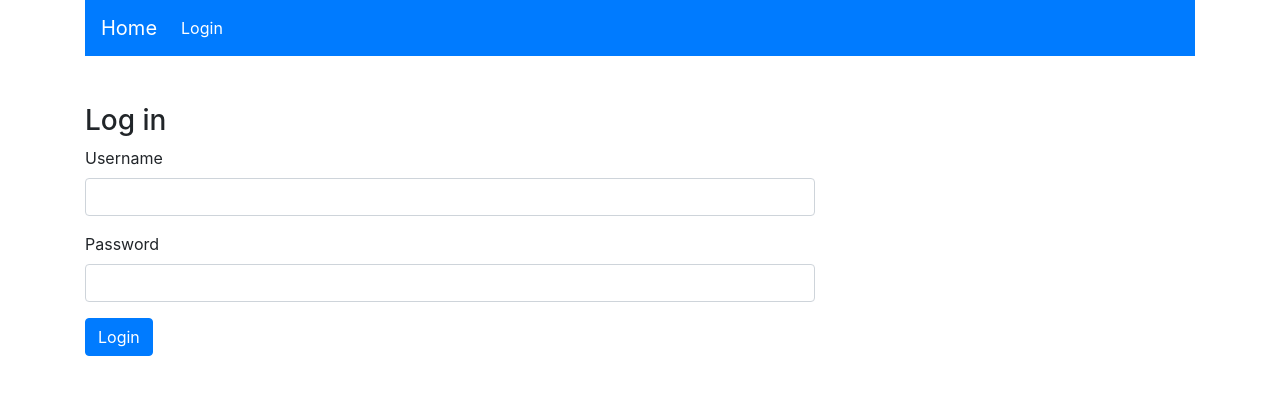
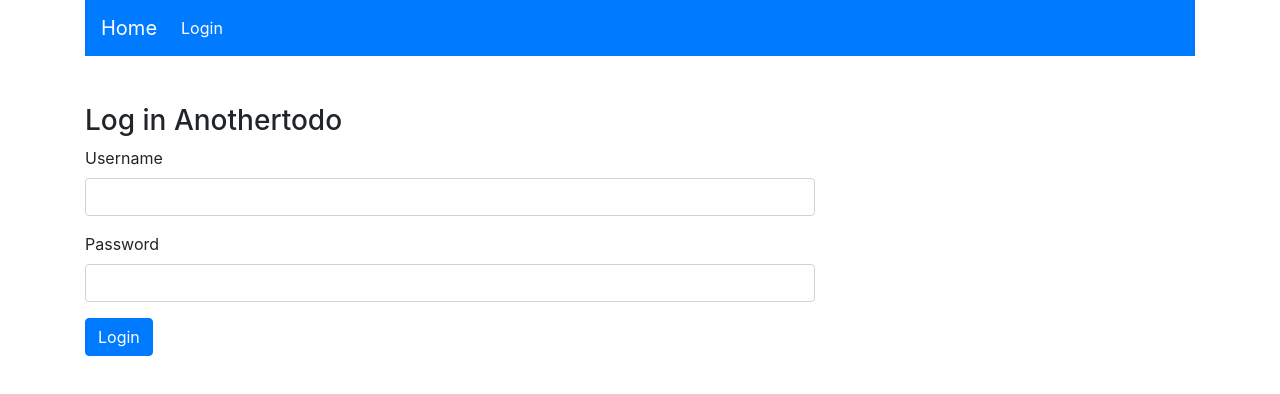
Before and after one commit to Omwakwe/anothertodo-fe, an Angular app: page /login in a window 1280 px wide. Shown: the top 394 px of the page. Built offline with nearby package versions, Linux system fonts and the light colour scheme.

Commit message:
change the login page

```diff
--- a/src/app/components/login/login.component.html
+++ b/src/app/components/login/login.component.html
@@ -1,6 +1,6 @@
 <div class="row mt-5">
   <div class="col-md-8">
-    <h3 class="center">Log in</h3>
+    <h3 class="center">Log in Anothertodo</h3>
     <form>
       <div class="form-group">
         <label for="username">Username</label>
```
